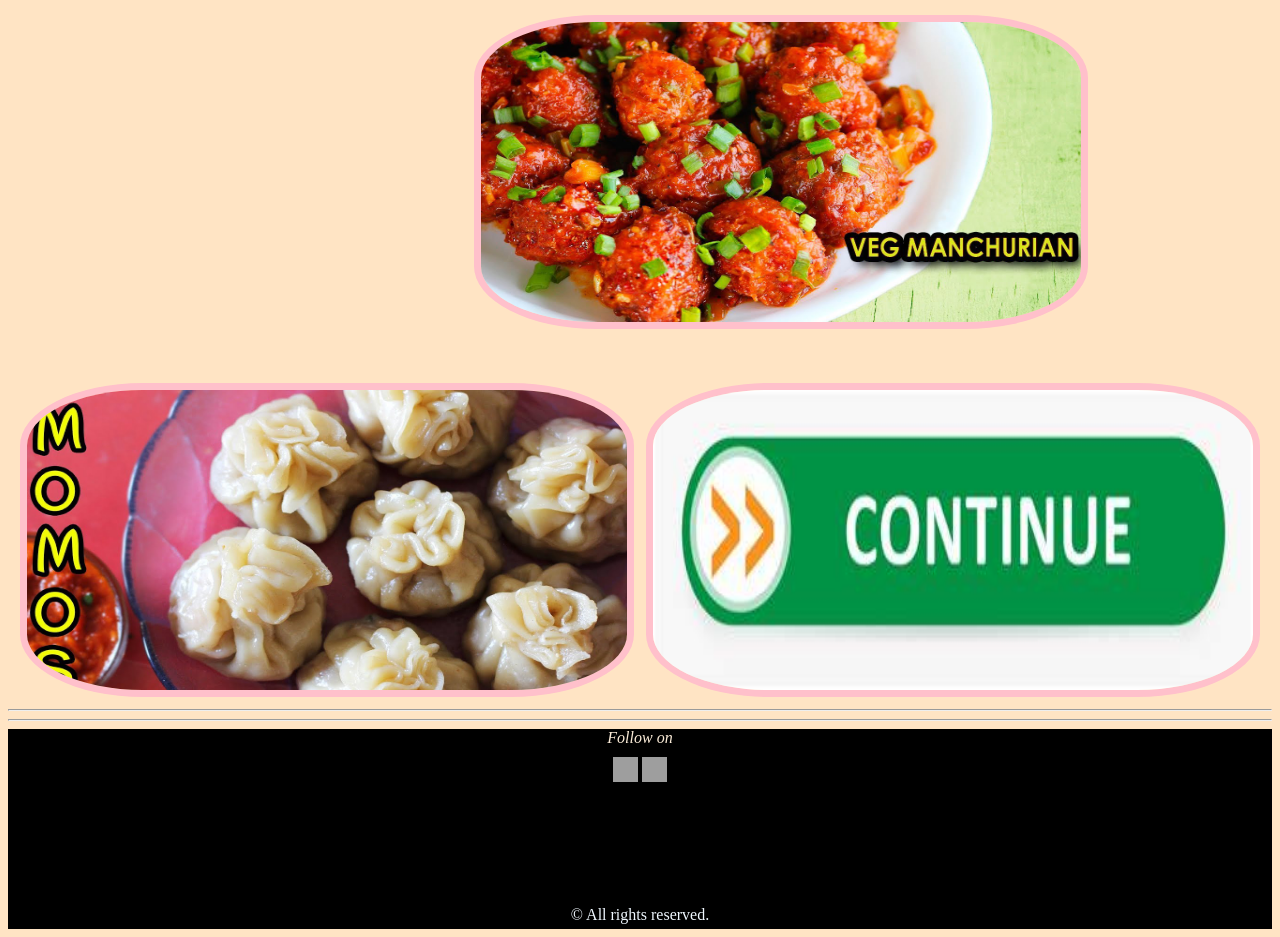
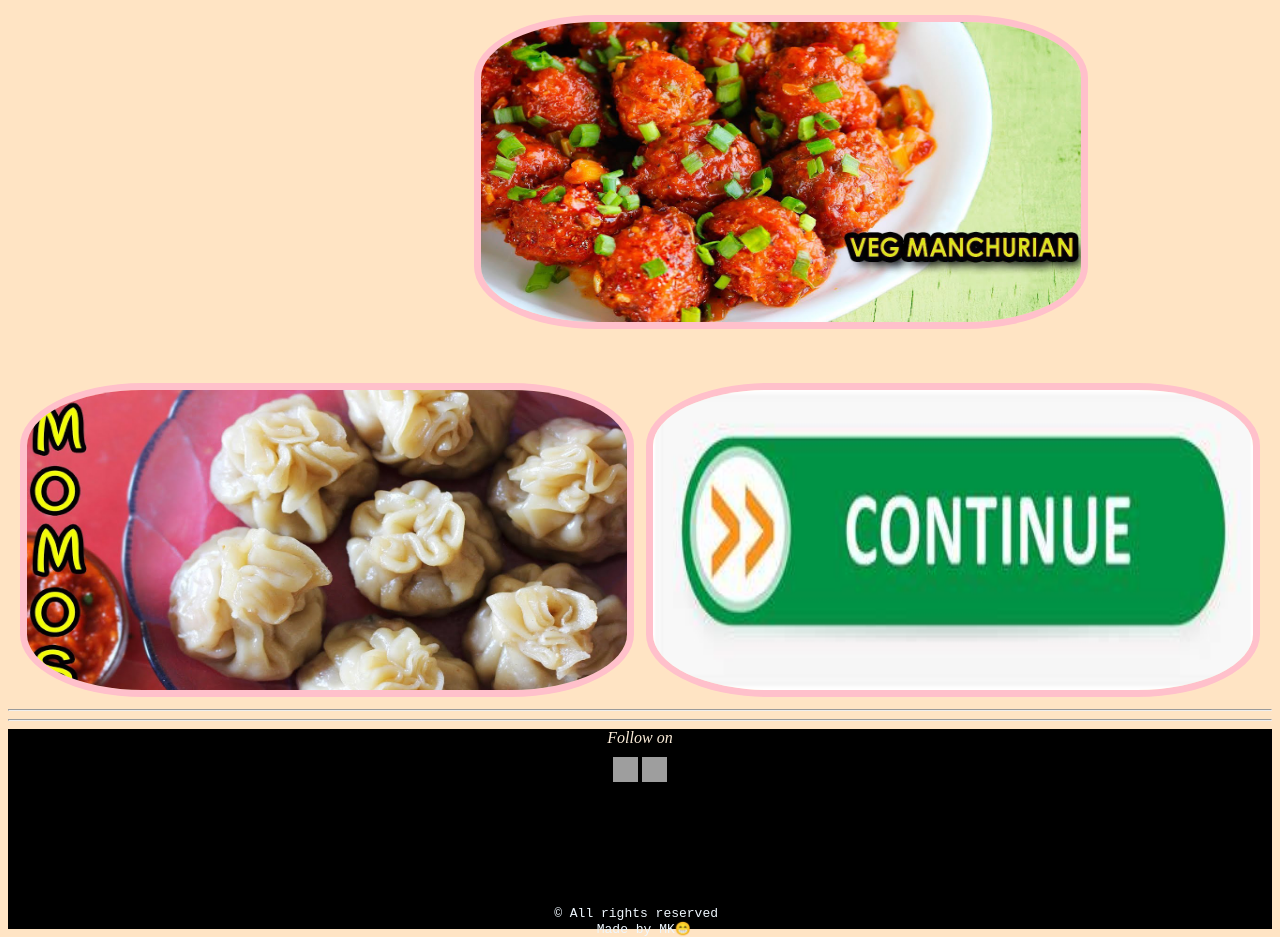
Before and after one commit to MANISHKUMAR1234567890/manukumar, a plain HTML site: page index.html in a window 1280 px wide. Shown: the part 273-1210 px from the top of the page. Drawn offline with Linux system fonts and the light colour scheme; grey boxes are pictures that could not be loaded; a web font is replaced by a local one.

Commit message:
index.html

```diff
--- a/index.html
+++ b/index.html
@@ -45,8 +45,7 @@
 
 
               </div>
-              <div id="copy">&#169; All rights reserved.</div>
-
+            <div id="copy"><pre>&#169; All rights reserved <br> Made by MK&#128513;</div>
             </div>
           </footer>
 </body>
```
